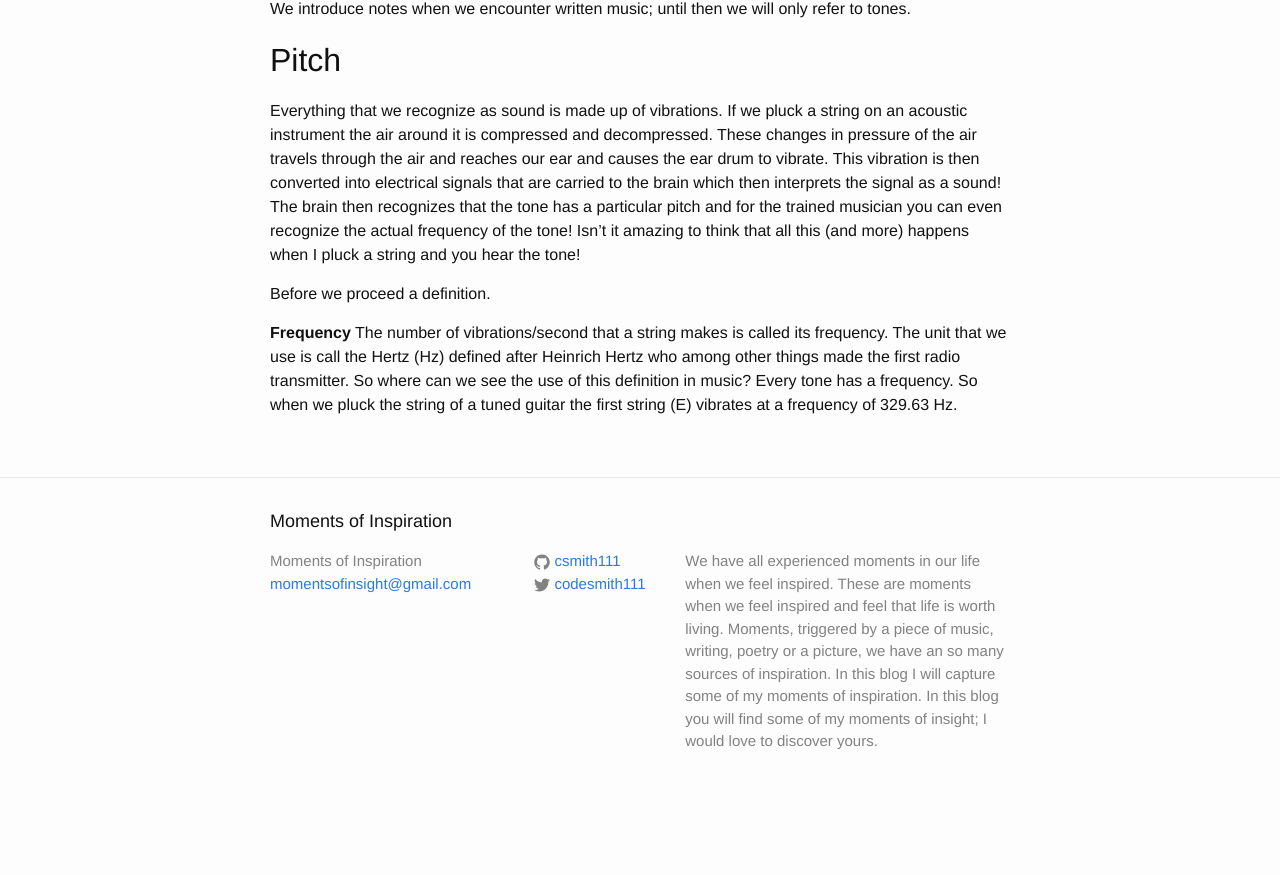
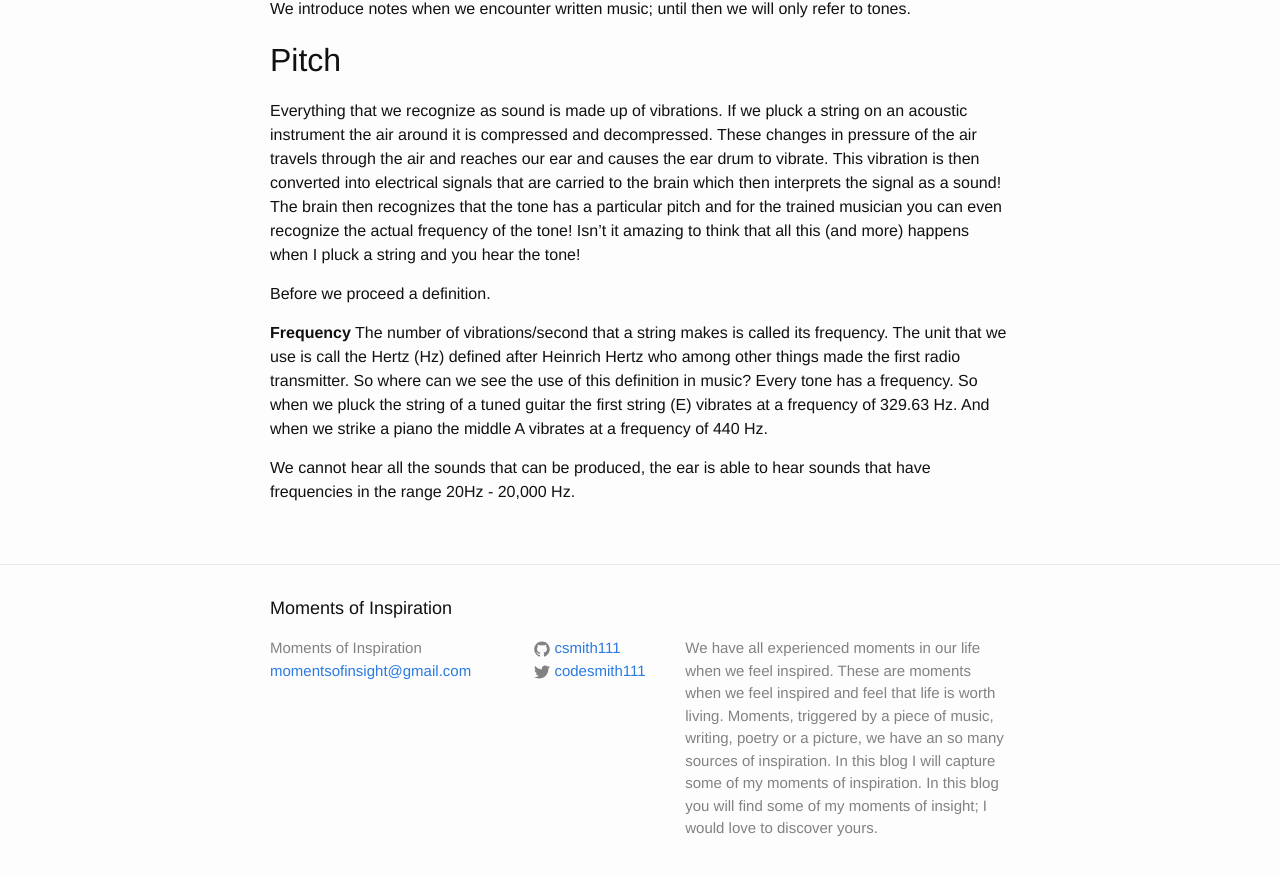
Before and after one commit to csmith111/moments-of-inspiration, a Jekyll site: the page built from _posts/2016-03-19-mozartrequiem.markdown, in a window 1280 px wide and 900 px high, scrolled down 836 px. Shown: the top 875 px of the window. Built offline with Jekyll 4.4.1, drawn with Linux system fonts in a browser that asks for light colours; before the commit the page ends 1649 px from its top, so only the background shows below that.

Commit message:
music post

```diff
--- a/_posts/2016-03-19-mozartrequiem.markdown
+++ b/_posts/2016-03-19-mozartrequiem.markdown
@@ -49,5 +49,6 @@ __Frequency__ The number of vibrations/second that a string makes is called its
 frequency. The unit that we use is call the Hertz (Hz) defined after Heinrich
 Hertz who among other things made the first radio transmitter.
 So where can we see the use of this definition in music? Every tone has a
-frequency. So when we pluck the string of a tuned guitar the first string (E)
-vibrates at a frequency of 329.63 Hz.
+frequency. So when we pluck the string of a tuned guitar the first string (E) vibrates at a frequency of 329.63 Hz. And when we strike a piano the middle A vibrates at a frequency of 440 Hz.
+
+We cannot hear all the sounds that can be produced, the ear is able to hear sounds that have frequencies in the range 20Hz - 20,000 Hz.
```
